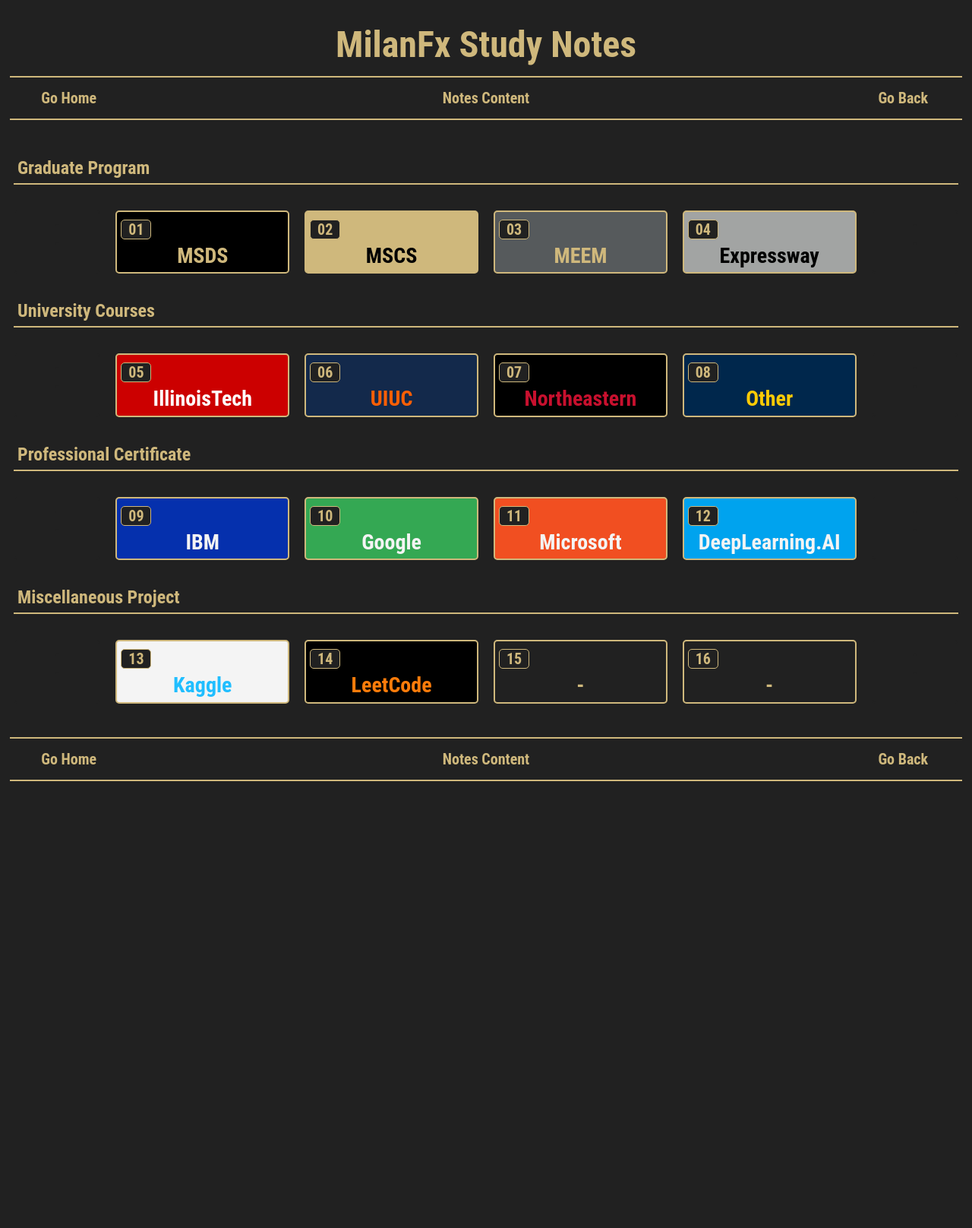
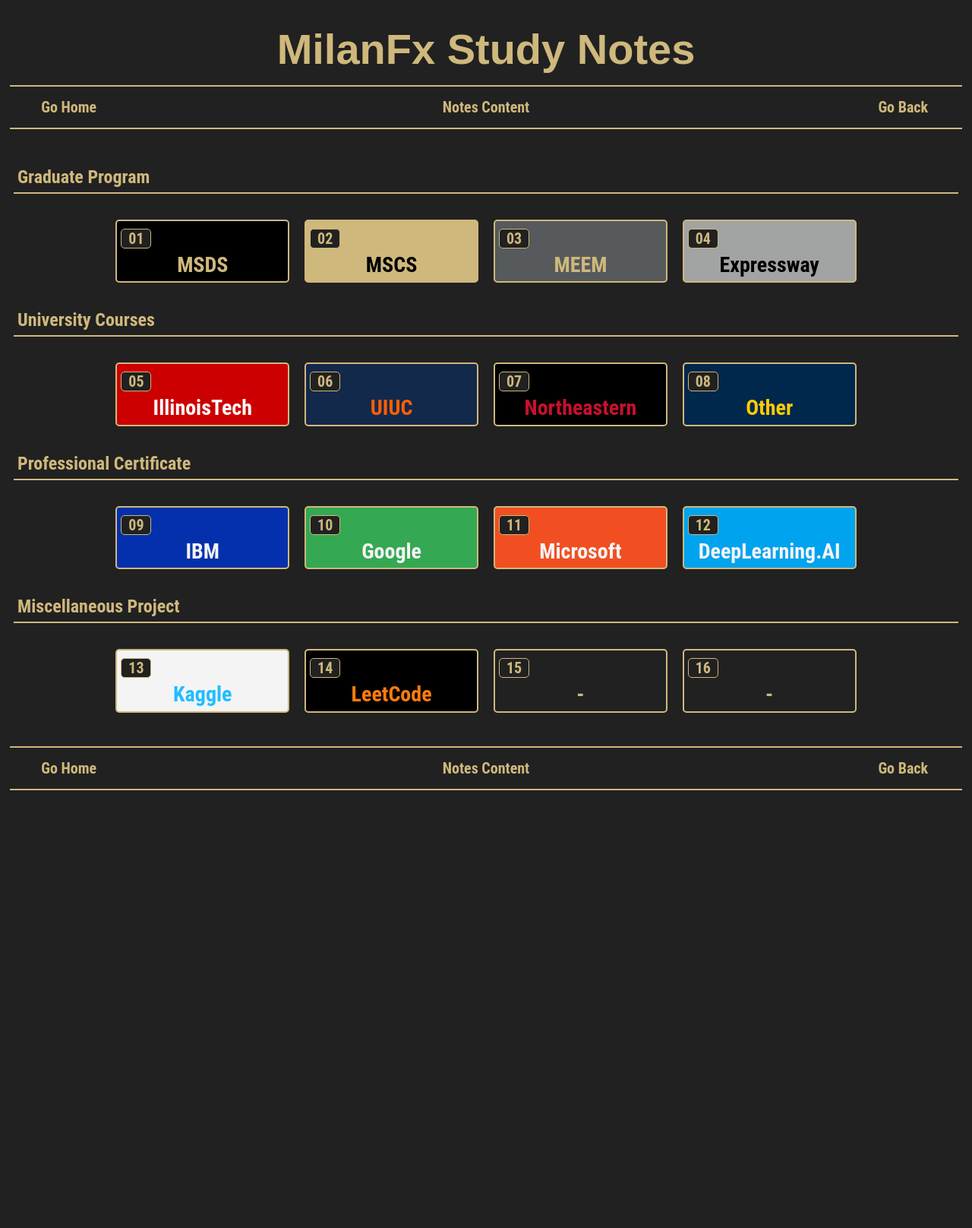
Before and after one commit to milanfx/milanfx.github.io, a Jekyll site: the page built from index.md, in a window 1280 px wide. Shown: the whole page at 76% size. Built offline with Jekyll 4.4.1, drawn with Linux system fonts in a browser that asks for light colours.

Commit message:
Update page.html

```diff
--- a/_layouts/page.html
+++ b/_layouts/page.html
@@ -131,7 +131,8 @@
     }
 
     .btn.title {
-      font-size: 48px;
+      font-size: 56px;
+      font-family: 'Share Tech', sans-serif;
       border: 0px;
       line-height: 1.5;
       margin: 0px;
```
